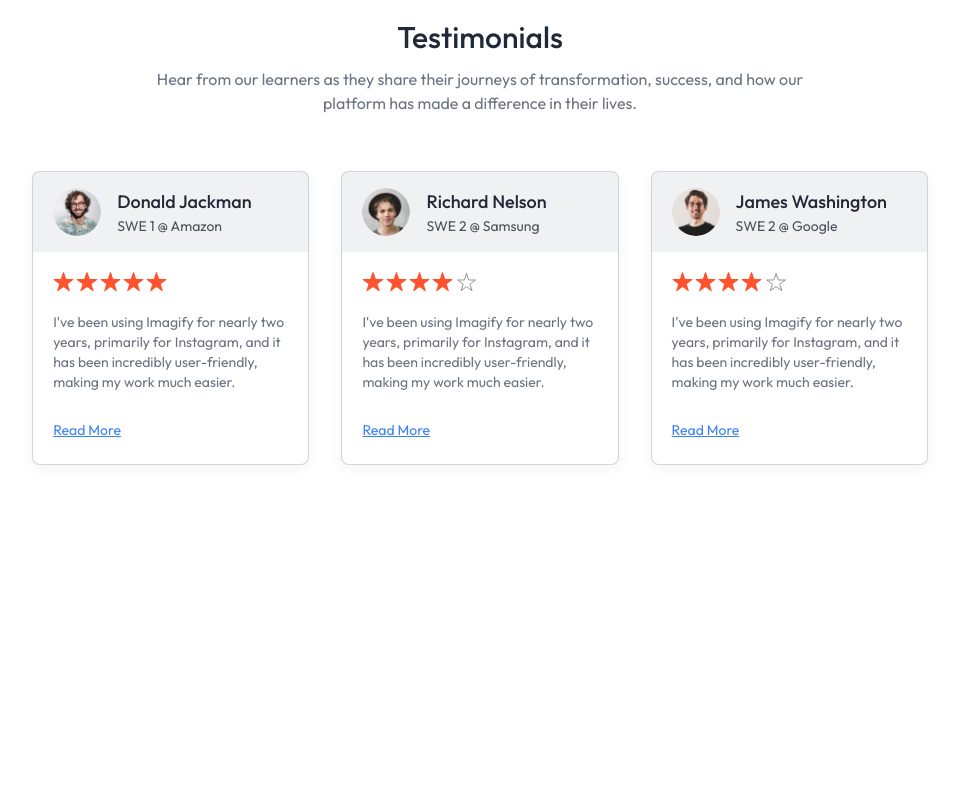
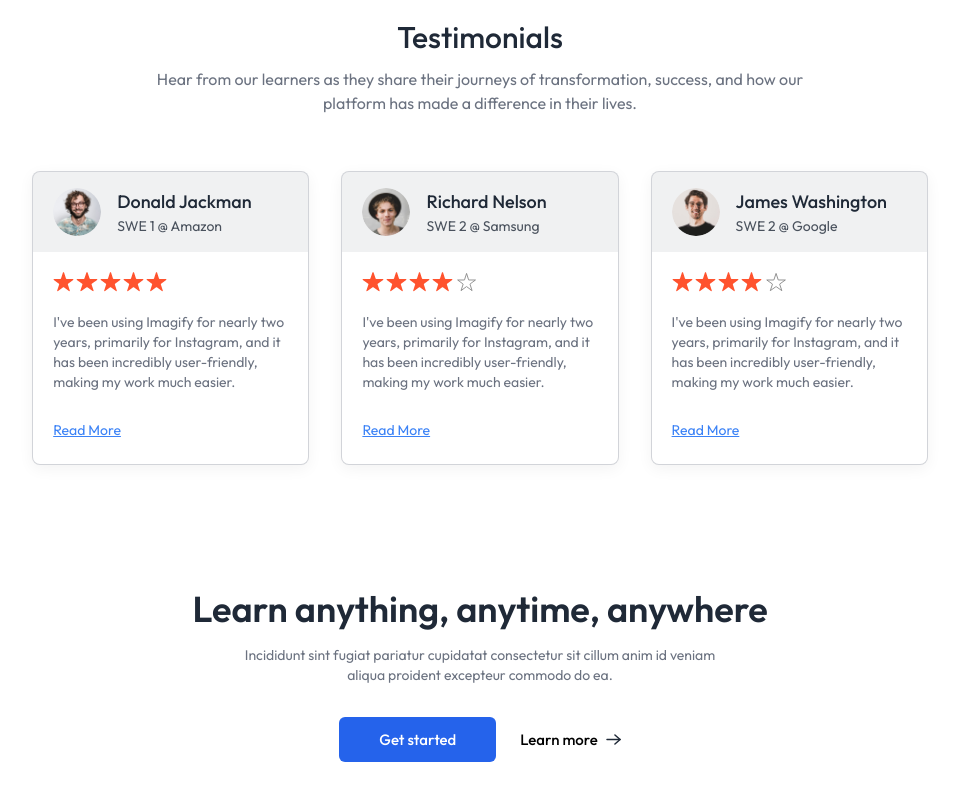
Before and after one commit to Methma1/Edemy-LMS, a React (Vite) app: page / in a window 1280 px wide. Shown: the part 1728-2528 px from the top of the page, without its empty margins (160-1119 px from the left). Before the commit the page ends 2249 px from the top, so only its background shows below. Built offline with nearby package versions, Linux system fonts and the light colour scheme; no server answers.

Commit message:
implemented call to action section

```diff
--- a/src/Components/Student/CallToAction.jsx
+++ b/src/Components/Student/CallToAction.jsx
@@ -1,9 +1,16 @@
 import React from 'react'
+import { assets } from '../../assets/assets'
 
 const CallToAction = () => {
   return (
-    <div>
-
+    <div className='flex flex-col items-center gap-4 pt-10 pb-24 px-8 md:px-0'>
+      <h1 className='text-xl md:text-4xl text-gray-800 font-semibold'>Learn anything, anytime, anywhere</h1>
+      <p className='text-gray-500 sm:text-sm'>
+        Incididunt sint fugiat pariatur cupidatat consectetur sit cillum anim id veniam <br /> aliqua proident excepteur commodo do ea.</p>
+      <div className='flex items-center font-medium gap-6 mt-4'>
+        <button className='px-10 py-3 rounded-md text-white bg-blue-600'>Get started</button>
+        <button className='flex items-center gap-2'>Learn more <img src={assets.arrow_icon} alt="arrow_icon" /></button>
+      </div>
     </div>
   )
 }
--- a/src/Pages/Student/Home.jsx
+++ b/src/Pages/Student/Home.jsx
@@ -3,6 +3,7 @@
 import Companies from '../../Components/Student/Companies'
 import CoursesSection from '../../Components/Student/CoursesSection'
 import TestimonialsSection from '../../Components/Student/TestimonialsSection'
+import CallToAction from '../../Components/Student/CallToAction'
 
 const Home = () => {
   return (
@@ -11,6 +12,7 @@
       <Companies/>
       <CoursesSection/>
       <TestimonialsSection/>
+      <CallToAction/>
     </div>
   )
 }
```
